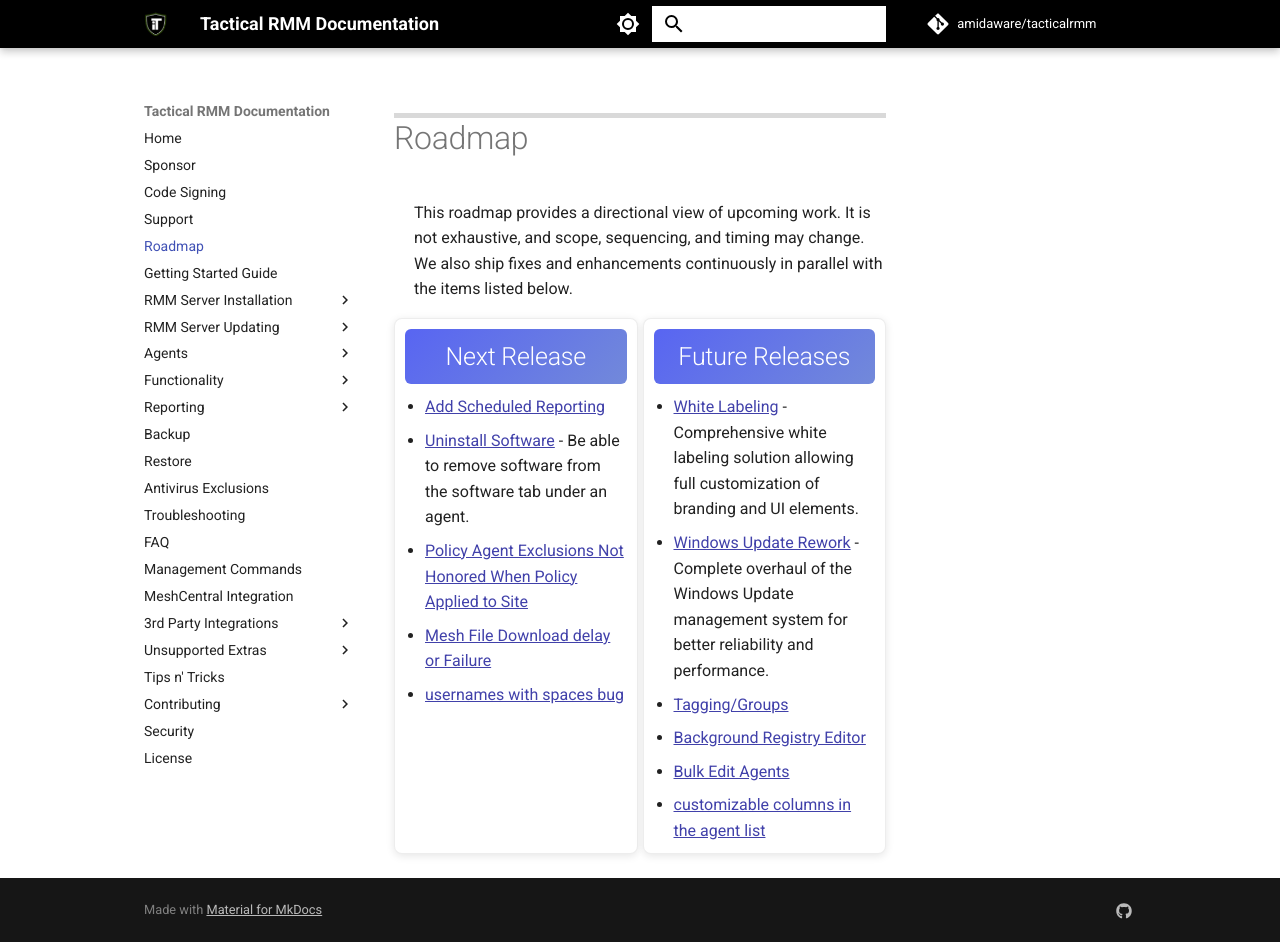
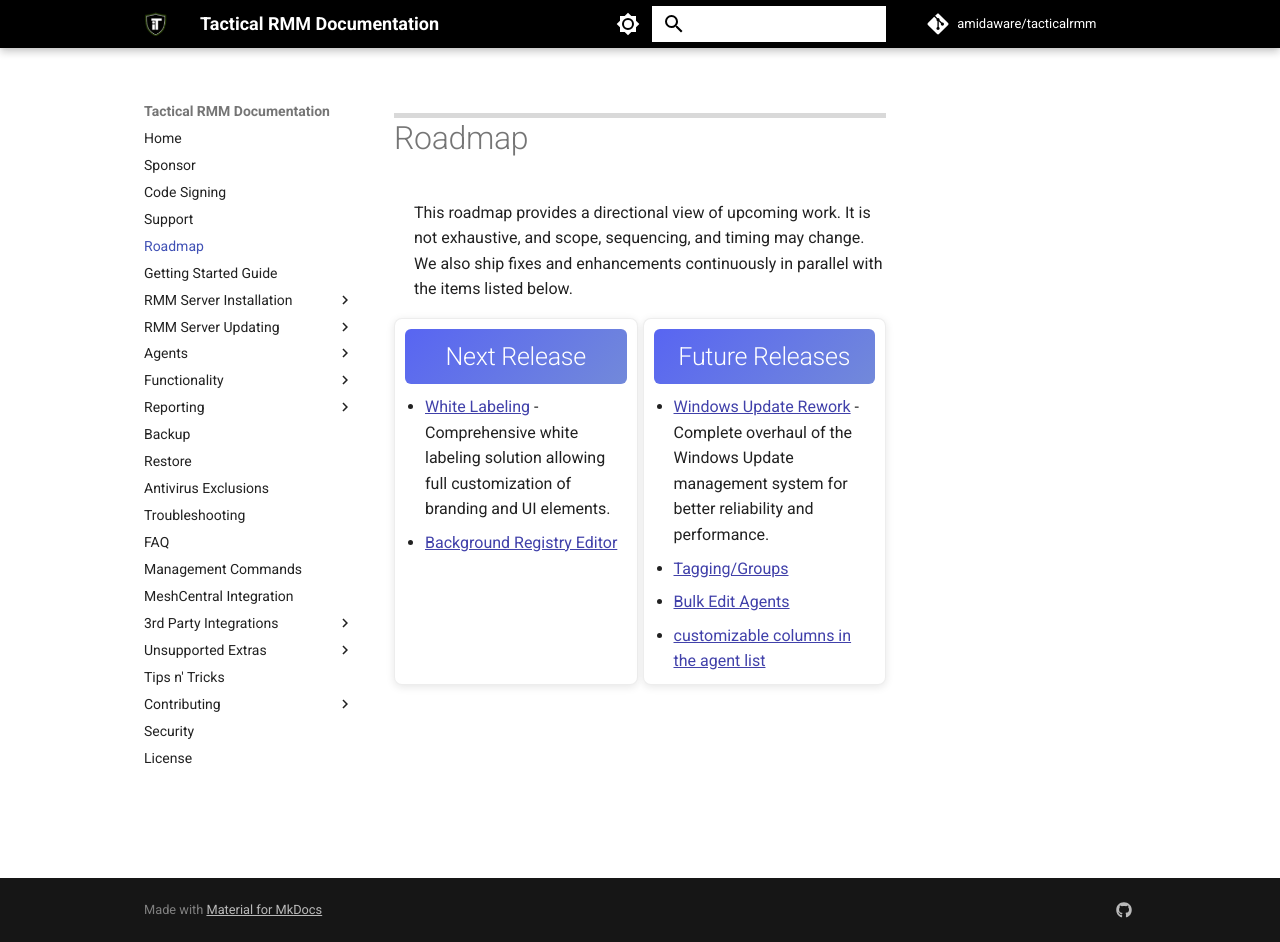
Before and after one commit to amidaware/trmm-docs, an MkDocs documentation site: the page built from docs/roadmap.md, in a window 1280 px wide and 942 px high. Built offline with MkDocs 1.6.1 and Material for MkDocs 9.7.7, drawn with Linux system fonts in a browser that asks for light colours; comment, search, counter and statistics services are not loaded.

Commit message:
update roadmap

```diff
--- a/docs/roadmap.md
+++ b/docs/roadmap.md
@@ -6,22 +6,16 @@
   <div class="roadmap-section">
     <h2>Next Release</h2>
     <ul>
-
-      <li><a href="https://github.com/amidaware/tacticalrmm/issues/846">Add Scheduled Reporting</a></li>
-      <li><a href="https://github.com/amidaware/tacticalrmm/issues/1973">Uninstall Software</a> - Be able to remove software from the software tab under an agent.</li>
-      <li><a href="https://github.com/amidaware/tacticalrmm/issues/2269">Policy Agent Exclusions Not Honored When Policy Applied to Site</a></li>
-      <li><a href="https://github.com/amidaware/tacticalrmm/issues/2231">Mesh File Download delay or Failure</a></li>
-      <li><a href="https://github.com/amidaware/tacticalrmm/issues/2265">usernames with spaces bug</a></li>
+      <li><a href="https://github.com/amidaware/tacticalrmm/issues/463">White Labeling</a> - Comprehensive white labeling solution allowing full customization of branding and UI elements.</li>
+      <li><a href="https://github.com/amidaware/tacticalrmm/issues/1452">Background Registry Editor</a></li>
     </ul>
   </div>
 
   <div class="roadmap-section">
     <h2>Future Releases</h2>
     <ul>
-      <li><a href="https://github.com/amidaware/tacticalrmm/issues/463">White Labeling</a> - Comprehensive white labeling solution allowing full customization of branding and UI elements.</li>
       <li><a href="https://github.com/amidaware/tacticalrmm/issues/1188">Windows Update Rework</a> - Complete overhaul of the Windows Update management system for better reliability and performance.</li>
       <li><a href="https://github.com/amidaware/tacticalrmm/issues/653">Tagging/Groups </a></li>
-      <li><a href="https://github.com/amidaware/tacticalrmm/issues/1452">Background Registry Editor</a></li>
       <li><a href="https://github.com/amidaware/tacticalrmm/issues/1149">Bulk Edit Agents</a></li>
       <li><a href="https://github.com/amidaware/tacticalrmm/issues/308">customizable columns in the agent list</a></li>
     </ul>
```
